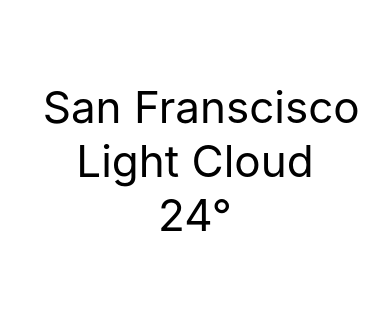
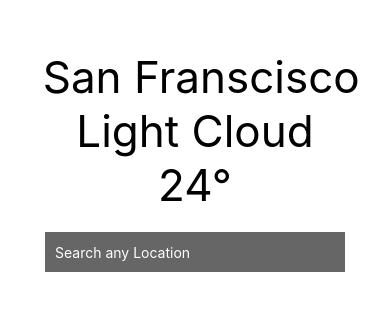
Before and after one commit to ganshul34/Weathify, a React Native app: screen / in a window 390 px wide. Shown: the part 261-572 px from the top of the page. Built offline with nearby package versions, Linux system fonts and the light colour scheme; what expo-core would draw is missing.

Commit message:
Added TextInput component

```diff
--- a/App.js
+++ b/App.js
@@ -8,12 +8,23 @@
 import { Platform } from 'expo-core';
 
 export default class App extends React.Component {
+  constructor(props){
+    super(props);
+    this.state={text: 'Search Location' };
+  }
   render() {
     return (
       <View style={styles.container}>
         <Text style={[styles.largeText,styles.text]}> San Franscisco</Text>
         <Text style={[styles.largeText,styles.text]}>Light Cloud</Text>
         <Text style={[styles.largeText,styles.text]}>24°</Text>
+        <TextInput
+        style={styles.TextInput}
+        autoCorrect={false}
+        placeholder="Search any Location"
+        placeholderTextColor="white"
+        clearButtonMode="always"
+        />
       </View>
     );
   }
@@ -29,6 +40,17 @@
   textStyle:{
     textAlign: 'center',
     fontFamily: Platform.OS==='ios'? 'AvenirNext-Regular' : 'Roboto'
+    /*
+    ...Platform.select({
+      ios: {
+        fontFamily: '',
+      },
+      android: {
+        fontFamily: '',
+      },
+
+    }),
+     */
   },
   largeText:{
     fontSize: 44,
@@ -37,4 +59,15 @@
   {
     fontSize:18,
   },
+  TextInput:{
+    backgroundColor: '#666',
+    color: 'white',
+    height:40,
+    width:300,
+    marginTop:20,
+    marginHorizontal:20,
+    paddingHorizontal:10,
+    alignSelf: 'center',
+
+  },
 });
```
